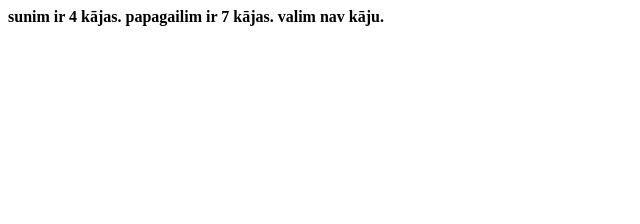
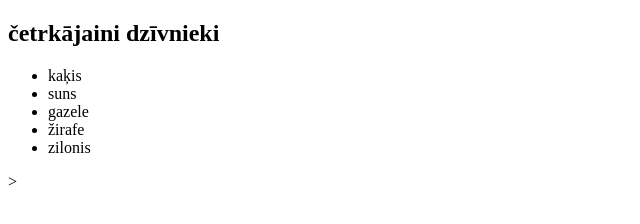
Before and after one commit to siinchaaa/cetrkajainie, a plain HTML site: page index.html in a window 1280 px wide. Shown: the whole page, without its empty margins (0-640 px from the left). Drawn offline with Linux system fonts and the light colour scheme.

Commit message:
dzīvnieku saraksts

```diff
--- a/index.html
+++ b/index.html
@@ -5,8 +5,14 @@
         <title>git projekts</title>
     </head>
     <body>
-        <b>sunim ir 4 kājas.</b>
-        <b>papagailim ir 7 kājas.</b>
-        <b>valim nav kāju.</b>
+        <h2>četrkājaini dzīvnieki</h2>
+        <ul>
+            <li>kaķis</li>
+            <li>suns</li>
+            <li>gazele</li>
+            <li>žirafe</li>
+            <li>zilonis</li>
+
+        </ul>>
     </body>
 </html>
```
